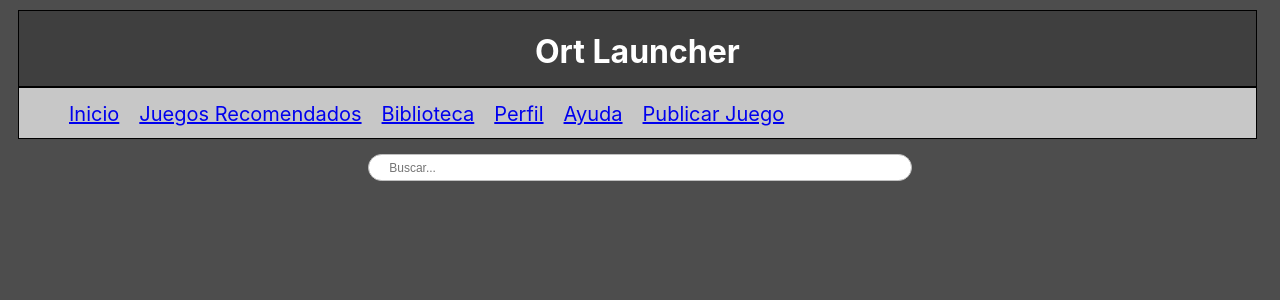
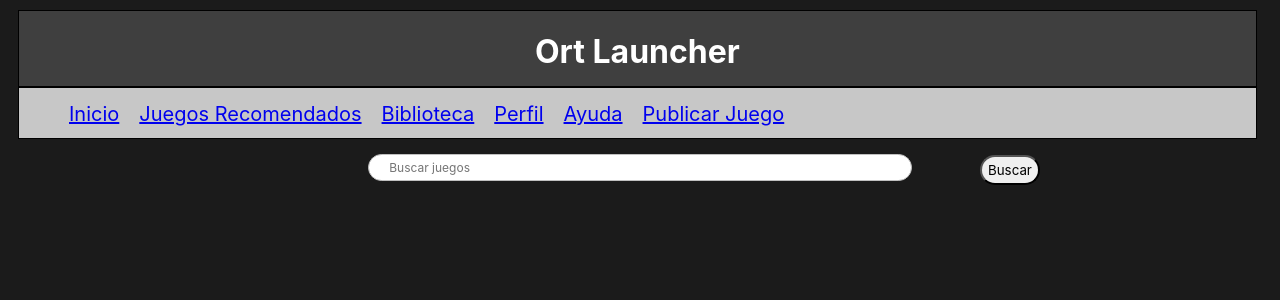
Before and after one commit to fedelaborda/Proyecto2022, a PHP site: page /Proyecto2022/ in a window 1280 px wide. Shown: the top 300 px of the page. Run offline with PHP 8.4, Linux system fonts and the light colour scheme; some libraries are stand-ins or nearby versions.

Commit message:
btn buscar

```diff
--- a/estilos.css
+++ b/estilos.css
@@ -1,5 +1,5 @@
 body{
-    background: rgb(77, 77, 77);
+    background: rgb(27, 27, 27);
     font-family: -apple-system, BlinkMacSystemFont, 'Segoe UI', Roboto, Oxygen, Ubuntu, Cantarell, 'Open Sans', 'Helvetica Neue', sans-serif;
 }
 
@@ -27,6 +27,7 @@ nav ul li{
         list-style: none;
         margin: 10px;
         font-size: 20px;
+        font-family: -apple-system, BlinkMacSystemFont, 'Segoe UI', Roboto, Oxygen, Ubuntu, Cantarell, 'Open Sans', 'Helvetica Neue', sans-serif; ;
         line-height: 0px;
 }
 
@@ -44,12 +45,14 @@ nav ul li{
     height: 25px;
     padding: 0 20px;
     font-size: 12px;
+    font-family: -apple-system, BlinkMacSystemFont, 'Segoe UI', Roboto, Oxygen, Ubuntu, Cantarell, 'Open Sans', 'Helvetica Neue', sans-serif; ;
     color: #000;
     outline: none;
     border: 1px solid silver;
     border-radius: 30px;
+    line-height: 0px;
 }
-.btn{
+/*.btn{
     background: none;
     width: 30px;
     height: 30px;
@@ -61,3 +64,21 @@ nav ul li{
     position: relative;
     right: 30px;
 }
+*/
+.btnBuscar{
+    position: absolute;
+    width: 30px;
+    left: 980px;
+    height: 30px;
+    top: 155px;
+}
+input[type="submit"]{
+    border-radius: 25px;
+    height: 30px;
+    font-family: -apple-system, BlinkMacSystemFont, 'Segoe UI', Roboto, Oxygen, Ubuntu, Cantarell, 'Open Sans', 'Helvetica Neue', sans-serif; ;
+    line-height: 0px;
+}
+input[type="submit"]:hover{
+    border-color: white;
+    transition: .1s;
+}
--- a/index.php
+++ b/index.php
@@ -41,7 +41,10 @@
         </div>
 
         <div class="buscar">
-            <input type="text" placeholder="Buscar..." required>
+            <input type="text" placeholder="Buscar juegos" required>
+        </div>
+        <div class="btnBuscar">
+            <input type="submit" value="Buscar">
         </div>
 
 
```
